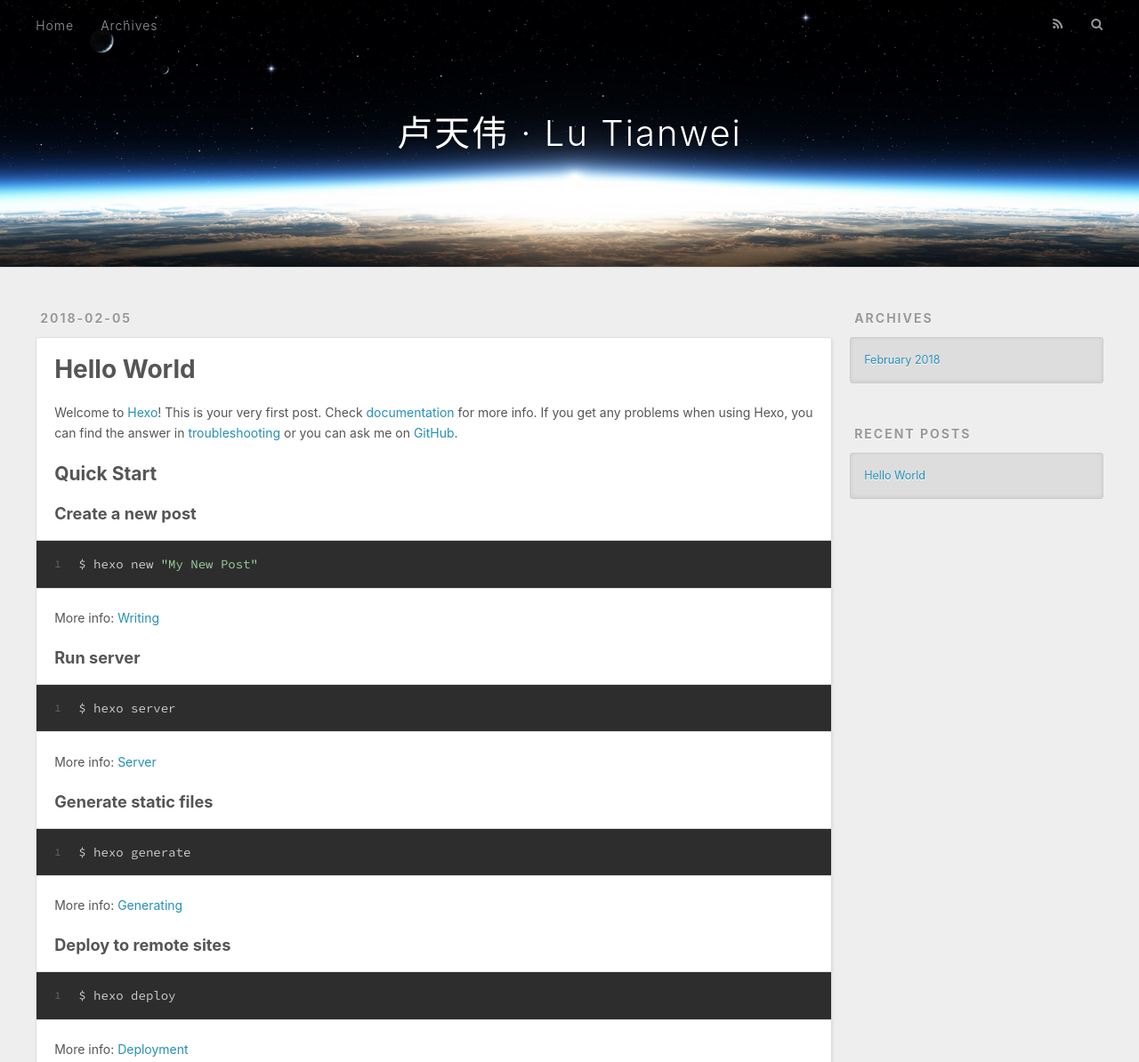
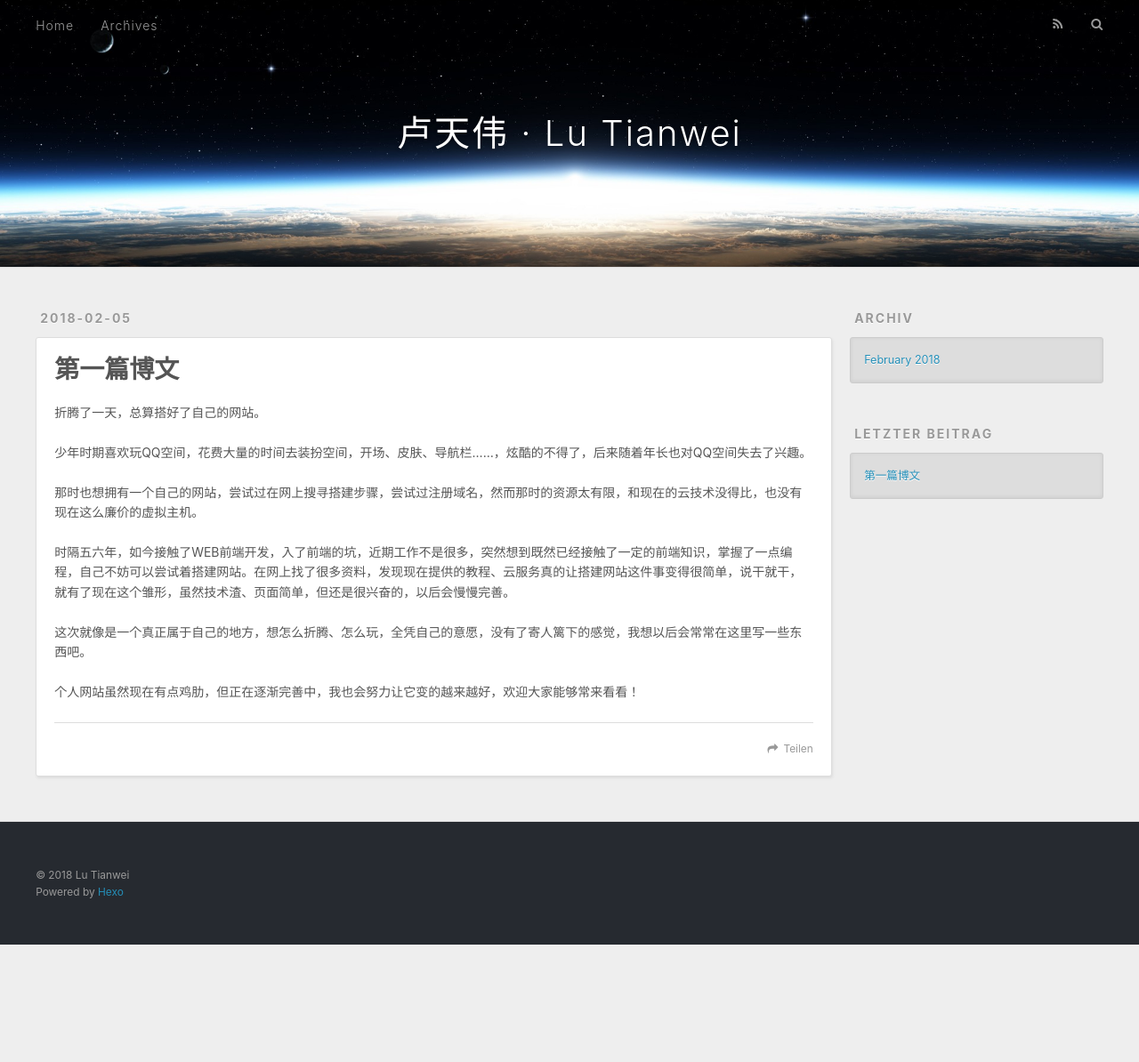
Before and after one commit to lu5230338/lu5230338.github.io, a plain HTML site: page index.html in a window 1280 px wide. Shown: the top 1194 px of the page at 89% size. After the commit the page ends 1062 px from the top, so only its background shows below. Drawn offline with nearby package versions, Linux system fonts and the light colour scheme.

Commit message:
Site updated: 2018-02-05 21:49:54

```diff
--- a/index.html
+++ b/index.html
@@ -50,7 +50,7 @@
 
           <a id="nav-rss-link" class="nav-icon" href="/atom.xml" title="RSS Feed"></a>
 
-        <a id="nav-search-btn" class="nav-icon" title="Search"></a>
+        <a id="nav-search-btn" class="nav-icon" title="Suche"></a>
       </nav>
       <div id="search-form-wrap">
         <form action="//google.com/search" method="get" accept-charset="UTF-8" class="search-form"><input type="search" name="q" class="search-form-input" placeholder="Search"><button type="submit" class="search-form-submit">&#xF002;</button><input type="hidden" name="sitesearch" value="http://yoursite.com"></form>
@@ -61,10 +61,10 @@
       <div class="outer">
         <section id="main">
 
-    <article id="post-hello-world" class="article article-type-post" itemscope itemprop="blogPost">
+    <article id="post-第一篇博文" class="article article-type-post" itemscope itemprop="blogPost">
   <div class="article-meta">
-    <a href="/2018/02/05/hello-world/" class="article-date">
-  <time datetime="2018-02-05T03:57:23.091Z" itemprop="datePublished">2018-02-05</time>
+    <a href="/2018/02/05/第一篇博文/" class="article-date">
+  <time datetime="2018-02-05T07:47:41.554Z" itemprop="datePublished">2018-02-05</time>
 </a>
 
   </div>
@@ -75,7 +75,7 @@
 
 
     <h1 itemprop="name">
-      <a class="article-title" href="/2018/02/05/hello-world/">Hello World</a>
+      <a class="article-title" href="/2018/02/05/第一篇博文/">第一篇博文</a>
     </h1>
 
 
@@ -83,20 +83,17 @@
 
     <div class="article-entry" itemprop="articleBody">
 
-        <p>Welcome to <a href="https://hexo.io/" target="_blank" rel="noopener">Hexo</a>! This is your very first post. Check <a href="https://hexo.io/docs/" target="_blank" rel="noopener">documentation</a> for more info. If you get any problems when using Hexo, you can find the answer in <a href="https://hexo.io/docs/troubleshooting.html" target="_blank" rel="noopener">troubleshooting</a> or you can ask me on <a href="https://github.com/hexojs/hexo/issues" target="_blank" rel="noopener">GitHub</a>.</p>
-<h2 id="Quick-Start"><a href="#Quick-Start" class="headerlink" title="Quick Start"></a>Quick Start</h2><h3 id="Create-a-new-post"><a href="#Create-a-new-post" class="headerlink" title="Create a new post"></a>Create a new post</h3><figure class="highlight bash"><table><tr><td class="gutter"><pre><span class="line">1</span><br></pre></td><td class="code"><pre><span class="line">$ hexo new <span class="string">"My New Post"</span></span><br></pre></td></tr></table></figure>
-<p>More info: <a href="https://hexo.io/docs/writing.html" target="_blank" rel="noopener">Writing</a></p>
-<h3 id="Run-server"><a href="#Run-server" class="headerlink" title="Run server"></a>Run server</h3><figure class="highlight bash"><table><tr><td class="gutter"><pre><span class="line">1</span><br></pre></td><td class="code"><pre><span class="line">$ hexo server</span><br></pre></td></tr></table></figure>
-<p>More info: <a href="https://hexo.io/docs/server.html" target="_blank" rel="noopener">Server</a></p>
-<h3 id="Generate-static-files"><a href="#Generate-static-files" class="headerlink" title="Generate static files"></a>Generate static files</h3><figure class="highlight bash"><table><tr><td class="gutter"><pre><span class="line">1</span><br></pre></td><td class="code"><pre><span class="line">$ hexo generate</span><br></pre></td></tr></table></figure>
-<p>More info: <a href="https://hexo.io/docs/generating.html" target="_blank" rel="noopener">Generating</a></p>
-<h3 id="Deploy-to-remote-sites"><a href="#Deploy-to-remote-sites" class="headerlink" title="Deploy to remote sites"></a>Deploy to remote sites</h3><figure class="highlight bash"><table><tr><td class="gutter"><pre><span class="line">1</span><br></pre></td><td class="code"><pre><span class="line">$ hexo deploy</span><br></pre></td></tr></table></figure>
-<p>More info: <a href="https://hexo.io/docs/deployment.html" target="_blank" rel="noopener">Deployment</a></p>
+        <p>折腾了一天，总算搭好了自己的网站。</p>
+<p>少年时期喜欢玩QQ空间，花费大量的时间去装扮空间，开场、皮肤、导航栏……，炫酷的不得了，后来随着年长也对QQ空间失去了兴趣。</p>
+<p>那时也想拥有一个自己的网站，尝试过在网上搜寻搭建步骤，尝试过注册域名，然而那时的资源太有限，和现在的云技术没得比，也没有现在这么廉价的虚拟主机。</p>
+<p>时隔五六年，如今接触了WEB前端开发，入了前端的坑，近期工作不是很多，突然想到既然已经接触了一定的前端知识，掌握了一点编程，自己不妨可以尝试着搭建网站。在网上找了很多资料，发现现在提供的教程、云服务真的让搭建网站这件事变得很简单，说干就干，就有了现在这个雏形，虽然技术渣、页面简单，但还是很兴奋的，以后会慢慢完善。</p>
+<p>这次就像是一个真正属于自己的地方，想怎么折腾、怎么玩，全凭自己的意愿，没有了寄人篱下的感觉，我想以后会常常在这里写一些东西吧。</p>
+<p>个人网站虽然现在有点鸡肋，但正在逐渐完善中，我也会努力让它变的越来越好，欢迎大家能够常来看看！</p>
 
 
     </div>
     <footer class="article-footer">
-      <a data-url="http://yoursite.com/2018/02/05/hello-world/" data-id="cjda9upne0000ug6m9uj8ck31" class="article-share-link">Share</a>
+      <a data-url="http://yoursite.com/2018/02/05/第一篇博文/" data-id="cjda9wocb0000uv6mpgp0bg2t" class="article-share-link">Teilen</a>
 
 
     </footer>
@@ -122,7 +119,7 @@
 
 
   <div class="widget-wrap">
-    <h3 class="widget-title">Archives</h3>
+    <h3 class="widget-title">Archiv</h3>
     <div class="widget">
       <ul class="archive-list"><li class="archive-list-item"><a class="archive-list-link" href="/archives/2018/02/">February 2018</a></li></ul>
     </div>
@@ -132,12 +129,12 @@
 
 
   <div class="widget-wrap">
-    <h3 class="widget-title">Recent Posts</h3>
+    <h3 class="widget-title">letzter Beitrag</h3>
     <div class="widget">
       <ul>
 
           <li>
-            <a href="/2018/02/05/hello-world/">Hello World</a>
+            <a href="/2018/02/05/第一篇博文/">第一篇博文</a>
           </li>
 
       </ul>
```
Also changed, not shown: 2018/02/05/第一篇博文/index.html (+1 -15 lines), archives/2018/02/index.html (+8 -8 lines), archives/2018/index.html (+8 -8 lines), archives/index.html (+8 -8 lines).
